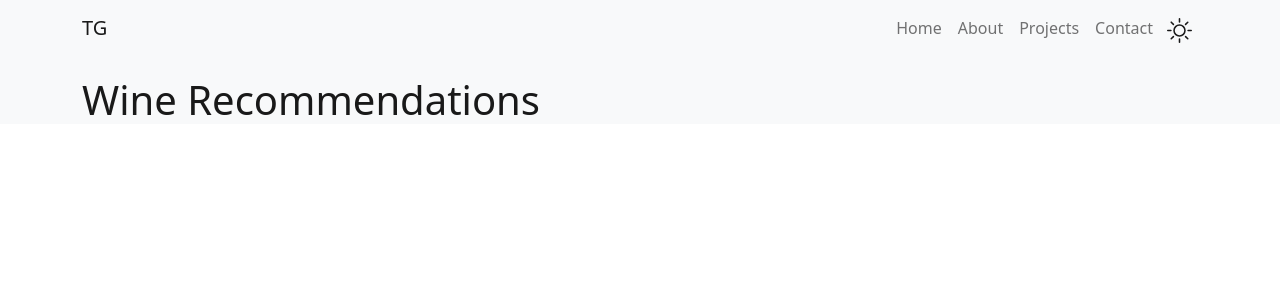
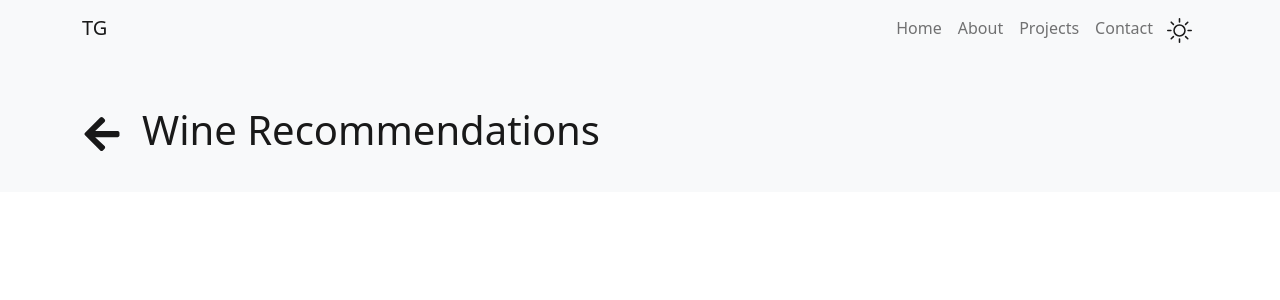
Before and after one commit to thomasgilmore/portfolio2022, a React (Create React App) app: page /wine-recommendations in a window 1280 px wide. Shown: the top 300 px of the page. Built offline with nearby package versions, Linux system fonts and the light colour scheme.

Commit message:
added ProjectNav to WineRecommendations.js and moodyCreatureSociety.js

```diff
--- a/src/Components/MoodyCreatureSociety.js
+++ b/src/Components/MoodyCreatureSociety.js
@@ -1,12 +1,13 @@
 import React from 'react';
 import './moodycreaturesociety.css';
 import Container from 'react-bootstrap/Container';
+import ProjectNav from './ProjectNav';
 
 export default function MoodyCreatureSociety() {
   return(
     <div>
       <Container>
-        <h1>Moody Creature Society</h1>
+        <ProjectNav title="Moody Creature Society" />
       </Container>
     </div>
   )
--- a/src/Components/WineRecommendations.js
+++ b/src/Components/WineRecommendations.js
@@ -1,12 +1,13 @@
 import React from 'react';
 import './winerecommendations.css';
 import Container from 'react-bootstrap/Container';
+import ProjectNav from './ProjectNav';
 
 export default function WineRecommendations() {
   return (
     <div className='wineRecommendationsDiv'>
       <Container>
-      <h1>Wine Recommendations</h1>
+      <ProjectNav title="Wine Recommendations" />
       </Container>
     </div>
   )
```
